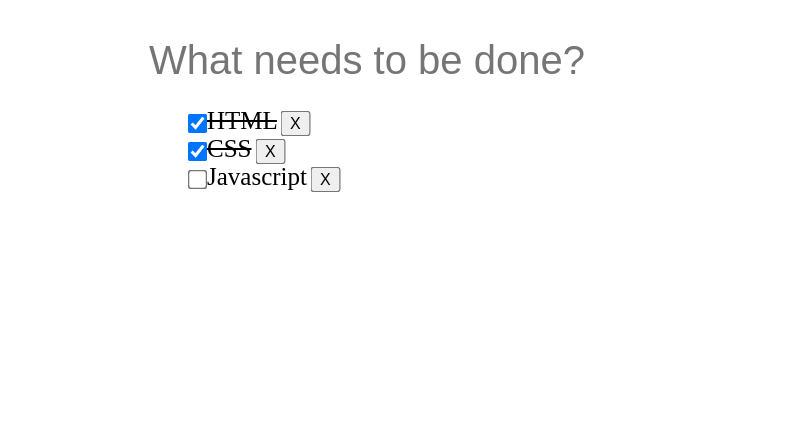
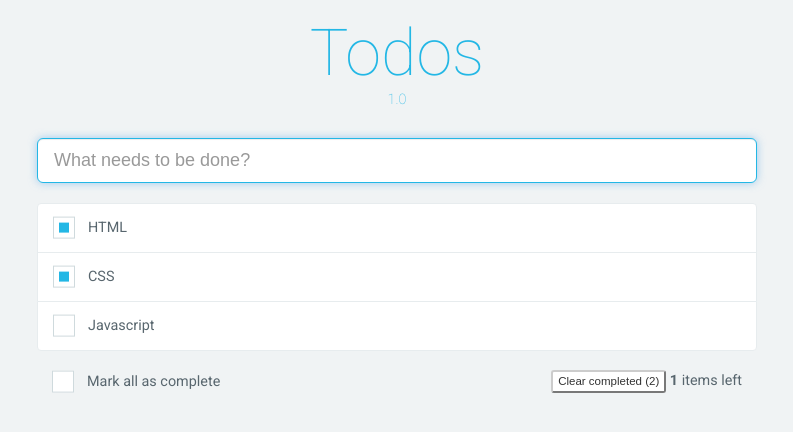
Before and after one commit to tastyloper/javascript-todo, a website: page index.html in a window 1280 px wide. Shown: the whole page, without its empty margins (243-1036 px from the left). Drawn offline with Linux system fonts and the light colour scheme.

Commit message:
1.0 practice

```diff
--- /dev/null
+++ b/css/style.css
@@ -0,0 +1,207 @@
+@import url('https://fonts.googleapis.com/css?family=Roboto:100,300,400,700|Noto+Sans+KR');
+@import url('https://use.fontawesome.com/releases/v5.5.0/css/all.css');
+
+* {
+  box-sizing: border-box;
+  margin: 0;
+  padding: 0;
+}
+
+body {
+  font-family: 'Roboto', 'Noto Sans KR', sans-serif;
+  /* font-size: 16px; */
+  font-size: 0.9em;
+  color: #58666e;
+  background-color: #f0f3f4;
+  -webkit-font-smoothing: antialiased;
+  -moz-osx-font-smoothing: grayscale;
+}
+
+.container {
+  max-width: 750px;
+  min-width: 450px;
+  margin: 0 auto;
+  padding: 15px;
+}
+
+.title {
+  /* margin: 10px 0; */
+  font-size: 4.5em;
+  font-weight: 100;
+  text-align: center;
+  color: #23b7e5;
+}
+
+.ver {
+  font-weight: 100;
+  text-align: center;
+  color: #23b7e5;
+  margin-bottom: 30px;
+}
+
+/* .input-todo  */
+.input-todo {
+  display: block;
+  width: 100%;
+  height: 45px;
+  padding: 10px 16px;
+  font-size: 18px;
+  line-height: 1.3333333;
+  color: #555;
+  border: 1px solid #ccc;
+  border-color: #e7ecee;
+  border-radius: 6px;
+  outline: none;
+  transition: border-color ease-in-out .15s,box-shadow ease-in-out .15s;
+}
+
+.input-todo:focus {
+  border-color: #23b7e5;
+  box-shadow: inset 0 1px 1px rgba(0,0,0,.075), 0 0 8px rgba(102,175,233,.6);
+}
+
+.input-todo::-webkit-input-placeholder {
+  color: #999;
+}
+
+/* .nav */
+.nav {
+  display: flex;
+  margin: 15px;
+  list-style: none;
+}
+
+.nav > li {
+  padding: 4px 10px;
+  border-radius: 4px;
+  cursor: pointer;
+}
+
+.nav > li.active {
+  color: #fff;
+  background-color: #23b7e5;
+}
+
+.todos {
+  margin-top: 20px;
+}
+
+/* .todo-item */
+.todo-item {
+  position: relative;
+  /* display: block; */
+  height: 50px;
+  padding: 10px 15px;
+  margin-bottom: -1px;
+  background-color: #fff;
+  border: 1px solid #ddd;
+  border-color: #e7ecee;
+  list-style: none;
+}
+
+.todo-item:first-child {
+  border-top-left-radius: 4px;
+  border-top-right-radius: 4px;
+}
+.todo-item:last-child {
+  border-bottom-left-radius: 4px;
+  border-bottom-right-radius: 4px;
+}
+
+/*
+  .custom-checkbox
+  custom-checkbox 바로 뒤에 위치한 label의 before와 after를 사용해
+  custom-checkbox의 외부 박스와 내부 박스를 생성한다.
+
+  <input class="custom-checkbox" type="checkbox" id="myId">
+  <label for="myId">Content</label>
+*/
+
+.custom-checkbox {
+  display: none;
+}
+
+.custom-checkbox + label {
+  position: absolute; /* 부모 위치를 기준으로 */
+  top: 50%;
+  left: 15px;
+  transform: translate3d(0, -50%, 0);
+  display: inline-block;
+  width: 90%;
+  line-height: 2em;
+  padding-left: 35px;
+  cursor: pointer;
+  user-select: none;
+}
+
+.custom-checkbox + label:before {
+  content: "";
+  position: absolute;
+  top: 50%;
+  left: 0;
+  transform: translate3d(0, -50%, 0);
+  width: 20px;
+  height: 20px;
+  background-color: #fff;
+  border: 1px solid #cfdadd;
+}
+
+.custom-checkbox:checked + label:after {
+  content: "";
+  position: absolute;
+  top: 50%;
+  left: 6px;
+  transform: translate3d(0, -50%, 0);
+  width: 10px;
+  height: 10px;
+  background-color: #23b7e5;
+}
+
+/* .remove-todo button */
+.remove-todo {
+  display: none;
+  position: absolute;
+  top: 50%;
+  right: 10px;
+  cursor: pointer;
+  transform: translate3d(0, -50%, 0);
+}
+
+/* todo-item이 호버 상태이면 삭제 버튼을 활성화 */
+.todo-item:hover > .remove-todo {
+  display: block;
+}
+
+.footer {
+  display: flex;
+  justify-content: space-between;
+  margin: 20px 0;
+}
+
+.complete-all, .clear-completed {
+  position: relative;
+  flex-basis: 50%;
+}
+
+.clear-completed {
+  text-align: right;
+  padding-right: 15px;
+}
+
+.btn {
+  padding: 1px 5px;
+  font-size: .8em;
+  line-height: 1.5;
+  border-radius: 3px;
+  outline: none;
+  color: #333;
+  background-color: #fff;
+  border-color: #ccc;
+  cursor: pointer;
+}
+
+.btn:hover {
+  color: #333;
+  background-color: #e6e6e6;
+  border-color: #adadad;
+}
--- a/index.html
+++ b/index.html
@@ -4,105 +4,35 @@
   <meta charset="UTF-8">
   <meta name="viewport" content="width=device-width, initial-scale=1.0">
   <meta http-equiv="X-UA-Compatible" content="ie=edge">
-  <title>Todos V0-2</title>
-  <style>
-  body {
-    width: 500px;
-    margin: 0 auto;
-    text-align: center;
-  }
-  .input-todo {
-    padding-top: 30px;
-    width: 500px;
-    height: 60px;
-    font-size: 40px;
-    border: 0;
-  }
-  .input-todo:focus {
-    outline: none;
-  }
-  li {
-    text-align: left;
-    font-size: 25px;
-    list-style: none;
-    user-select: none;
-  }
-  li input[type=checkbox] {
-    transform: scale(1.5);
-    vertical-align: middle;
-  }
-  .remove {
-    transform: scale(1.2);
-    vertical-align: middle;
-  }
-  input[type=checkbox]:checked + span {
-    text-decoration: line-through;
-  }
-  </style>
+  <title>Todos 1.0</title>
+  <link href="css/style.css" rel="stylesheet">
+  <script defer src="js/app.js"></script>
 </head>
 <body>
-  <input class="input-todo" placeholder="What needs to be done?" autofocus>
-  <ul class="todos"></ul>
-  <script>
-    (function () {
-      let todos = [
-        { id: 1, content: 'HTML', completed: true },
-        { id: 2, content: 'CSS', completed: true },
-        { id: 3, content: 'Javascript', completed: false }
-      ];
-      const $inputTodo = document.querySelector('.input-todo');
-      const $todos = document.querySelector('.todos');
+  <div class="container">
+    <h1 class="title">Todos</h1>
+    <div class="ver">1.0</div>
 
+    <input class="input-todo" placeholder="What needs to be done?" autofocus>
 
-      function htmlRendering() {
-        let html = '';
-        todos.forEach(({id, content, completed}) => {
-          html += `<li class="todo" id="${id}"><label><input type="checkbox"${completed ? ' checked' : ''}><span>${content}</span></label> <button class="remove">X</button></li>`;
-        });
-        $todos.innerHTML = html;
-      }
+    <ul class="todos">
+      <!-- <li id="myId" class="todo-item">
+        <input class="custom-checkbox" type="checkbox" id="ck-myId">
+        <label for="ck-myId">HTML</label>
+        <i class="remove-todo far fa-times-circle"></i>
+      </li> -->
+    </ul>
 
-      function removeTodo(id) {
-        todos = todos.filter(todo => todo.id !== +id);
-      }
-
-      function gerenateId() {
-        return todos.length ? Math.max(...todos.map(todo => todo.id)) + 1 : 1;
-      }
-
-      function addTodo(content) {
-        todos = [{id: gerenateId(), content, completed: false}, ...todos];
-      }
-
-      function changeCheck(itemId) {
-        todos = todos.map(todo => todo.id === itemId ? Object.assign({}, todo, {completed: !todo.completed}) : todo);
-      }
-
-
-      $todos.addEventListener('click', (e) => {
-        if (!e.target.classList.contains('remove')) return;
-        removeTodo(e.target.parentNode.id);
-        htmlRendering();
-      });
-
-      $inputTodo.addEventListener('keyup', (e) => {
-        const val = $inputTodo.value.trim();
-        if (val === '' || e.keyCode !== 13) return;
-
-        addTodo(val);
-        $inputTodo.value = '';
-        $inputTodo.focus();
-        htmlRendering();
-      });
-
-      $todos.addEventListener('change', (e) => {
-        changeCheck(+e.target.parentNode.parentNode.id)
-        htmlRendering();
-      });
-
-      htmlRendering();
-
-    }());
-  </script>
+    <div class="footer">
+      <div class="complete-all">
+        <input class="custom-checkbox" type="checkbox" id="ck-complete-all">
+        <label for="ck-complete-all">Mark all as complete</label>
+      </div>
+      <div class="clear-completed">
+        <button class="btn">Clear completed (<span class="completed-todos">0</span>)</button>
+        <strong class="active-todos">0</strong> items left
+      </div>
+    </div>
+  </div>
 </body>
 </html>
--- /dev/null
+++ b/js/app.js
@@ -0,0 +1,92 @@
+(function () {
+  let todos = [
+    { id: 1, content: 'HTML', completed: true },
+    { id: 2, content: 'CSS', completed: true },
+    { id: 3, content: 'Javascript', completed: false }
+  ];
+  const $inputTodo = document.querySelector('.input-todo');
+  const $todos = document.querySelector('.todos');
+  const $completeAll = document.querySelector('.custom-checkbox');
+  const $completedTodos = document.querySelector('.completed-todos');
+  const $activeTodos = document.querySelector('.active-todos');
+  const $clearBtn = document.querySelector('.btn');
+
+
+  function htmlRendering() {
+    let html = '';
+    todos.forEach(({id, content, completed}) => {
+      html += `<li id="${id}" class="todo-item"><input class="custom-checkbox" type="checkbox" id="ck-${id}"${completed ? ' checked' : ''}><label for="ck-${id}">${content}</label><i class="remove-todo far fa-times-circle"></i></li>`
+    });
+    $todos.innerHTML = html;
+
+    $completedTodos.innerHTML = countCompletedTodos();
+    $activeTodos.innerHTML = countNotCompletedTodos();
+  }
+
+  function removeTodo(id) {
+    todos = todos.filter(todo => todo.id !== +id);
+  }
+
+  function gerenateId() {
+    return todos.length ? Math.max(...todos.map(todo => todo.id)) + 1 : 1;
+  }
+
+  function addTodo(content) {
+    todos = [{id: gerenateId(), content, completed: false}, ...todos];
+  }
+
+  function changeCheck(itemId) {
+    todos = todos.map(todo => todo.id === itemId ? Object.assign({}, todo, {completed: !todo.completed}) : todo);
+  }
+
+  function toggleCompletedAll(checked) {
+    todos = todos.map((val) => Object.assign({}, val, {completed: checked}));
+  }
+
+  function countCompletedTodos() {
+    return todos.filter((val) => val.completed).length;
+  }
+
+  function countNotCompletedTodos() {
+    return todos.filter((val) => !val.completed).length;
+  }
+
+  function clearAllDel() {
+    todos = todos.filter((val) => !val.completed);
+  }
+
+
+  $todos.addEventListener('click', (e) => {
+    if (!e.target.classList.contains('remove-todo')) return;
+    removeTodo(e.target.parentNode.id);
+    htmlRendering();
+  });
+
+  $inputTodo.addEventListener('keyup', (e) => {
+    const val = $inputTodo.value.trim();
+    if (val === '' || e.keyCode !== 13) return;
+
+    addTodo(val);
+    $inputTodo.value = '';
+    $inputTodo.focus();
+    htmlRendering();
+  });
+
+  $todos.addEventListener('change', (e) => {
+    changeCheck(+e.target.parentNode.id);
+    htmlRendering();
+  });
+
+  $completeAll.addEventListener('click', (e) => {
+    toggleCompletedAll(e.target.checked);
+    htmlRendering();
+  });
+
+  $clearBtn.addEventListener('click', (e) => {
+    clearAllDel();
+    htmlRendering();
+  });
+
+  htmlRendering();
+
+}());
```
